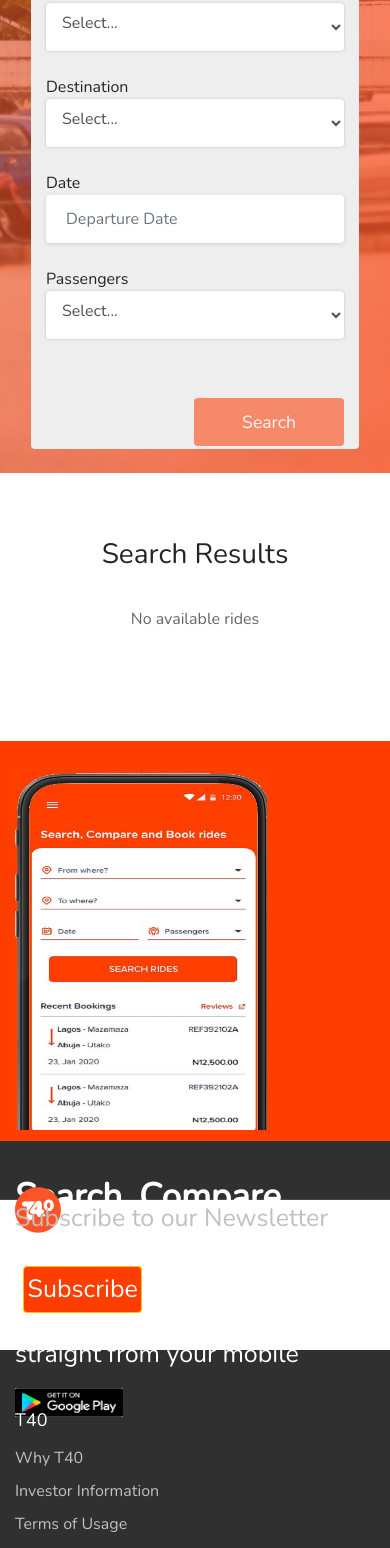
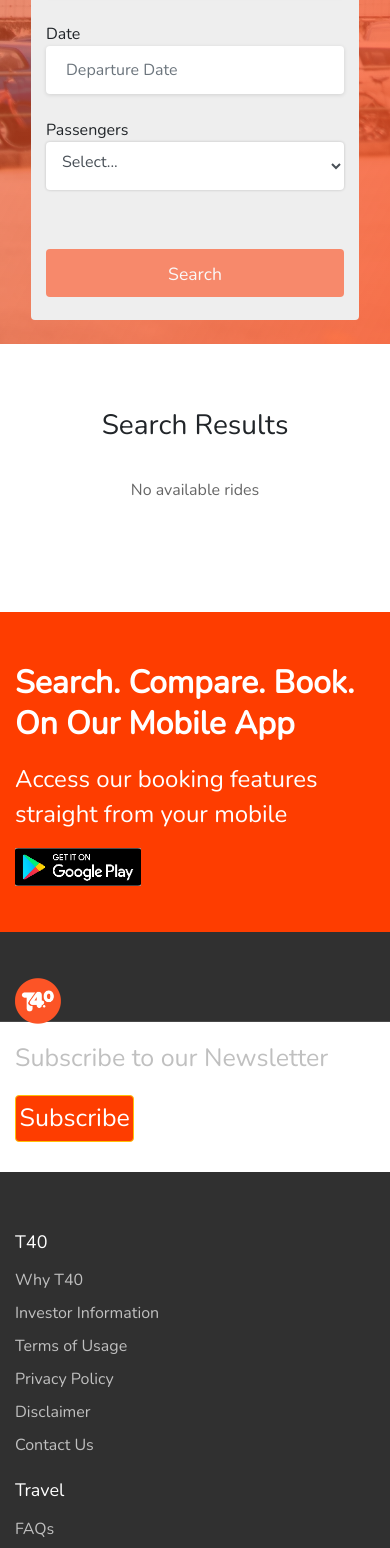
Before and after one commit to OlushesiToheeb/T40, a React (Create React App) app: page / in a window 390 px wide. Shown: the part 432-1980 px from the top of the page. Built offline with nearby package versions, Linux system fonts and the light colour scheme.

Commit message:
ft - added mobile responsiveness

```diff
--- a/src/components/Form/Form.js
+++ b/src/components/Form/Form.js
@@ -49,7 +49,7 @@
         <div className='button-wrapper'>
           <div className='button'>
             <button
-              className='btn'
+              className='btn width-100'
               disabled={!able}
               type='submit'
               style={{
--- a/src/components/TrackRide/TrackRide.css
+++ b/src/components/TrackRide/TrackRide.css
@@ -48,3 +48,13 @@
 .button-track:hover{
   color: white!important;
 }
+
+
+@media(max-width:499px){
+  .button-track {
+    width: 100%;
+    margin-top: -5%!important;
+    margin-bottom: 4%;
+  }
+
+}
--- a/src/components/Trip/Trip.css
+++ b/src/components/Trip/Trip.css
@@ -187,3 +187,42 @@
   height: 360px;
   width: 70%;
 }
+
+
+@media(max-width: 499px){
+    .banner-Header{
+        max-width:none;
+        margin-top: 2rem;
+    }
+
+    .width-100{
+        width: 100%!important;
+    }
+
+    .button-wrapper {
+        margin-bottom: 1.22rem;
+    }
+
+    .mobile-height {
+        height: 320px;
+    }
+
+    .display-none{
+        display: none;
+    }
+
+    .font-size-2em{
+        font-size: 2em!important;
+    }
+
+    .font-size-1-5em{
+        font-size: 1.5em!important;
+    }
+
+    .adjust-play{
+        width:35% !important;
+        height: 14% !important;
+    }
+
+
+}
--- a/src/components/Trip/Trip.js
+++ b/src/components/Trip/Trip.js
@@ -138,11 +138,11 @@
 						<div className="container-fluid">
 							<div className="row" style={{}}>
 								<div className="col-xl-2"></div>
-								<div className="col-xl-3 col-sm-12">
+								<div className="col-xl-3 col-sm-12 display-none">
 									<img src={mobilePic} alt="mobile phone" className="mobile-pic"/>
 								</div>
 								<div className="col-xl-4 col-sm-12">
-									<p className="mobile-text"style={{
+									<p className="mobile-text font-size-2em"style={{
 										fontSize: '35px',
 										color: 'white',
 										lineHeight: '25px',
@@ -151,7 +151,7 @@
 									}}>
 										Search. Compare. Book.
 									</p>
-									<p className="mobile-text"style={{
+									<p className="mobile-text font-size-2em"style={{
 										fontSize: '35px',
 										color: 'white',
 										lineHeight: '25px',
@@ -159,7 +159,7 @@
 									}}>
 										On Our Mobile App
 									</p>
-									<p className="mobile-text mobile-margin"style={{
+									<p className="mobile-text mobile-margin font-size-1-5em"style={{
 										fontSize: '25px',
 										color: 'white ',
 										marginTop: '3% ',
--- a/src/components/UI/Footer/Footer.css
+++ b/src/components/UI/Footer/Footer.css
@@ -118,3 +118,23 @@
   color: #fff;
   font-weight: 500;
 }
+
+@media(max-width: 499px){
+
+  .footer-top-section {
+      padding-bottom: 11%;
+  }
+
+  .padding-top{
+      padding-top: 5%;
+  }
+
+  .padding-top > button{
+    margin-top: 5% !important;
+    margin-left: 0%!important;
+  }
+
+  .footer-links{
+    margin-bottom: 5%;
+  }
+}
--- a/src/components/UI/Footer/Footer.js
+++ b/src/components/UI/Footer/Footer.js
@@ -23,7 +23,7 @@
           <div className="row">
             <div className="col-xl-4"></div>
             <div className="col-xl-5 col-sm-12">
-              <p style={{fontSize:"25px"}}>
+              <p style={{fontSize:"25px"}} className='padding-top'>
                 Subscribe to our Newsletter
                 <button
                 className="btn btn-warning text-white mb-5 ml-2"
```
